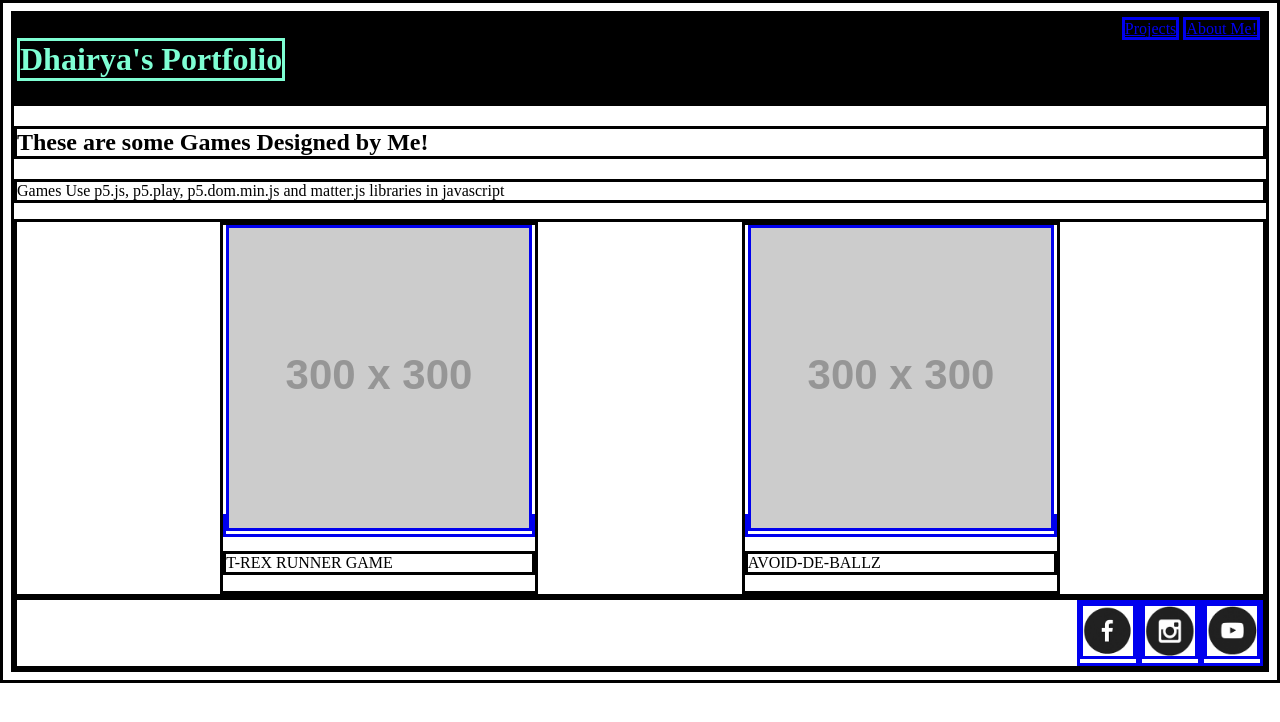
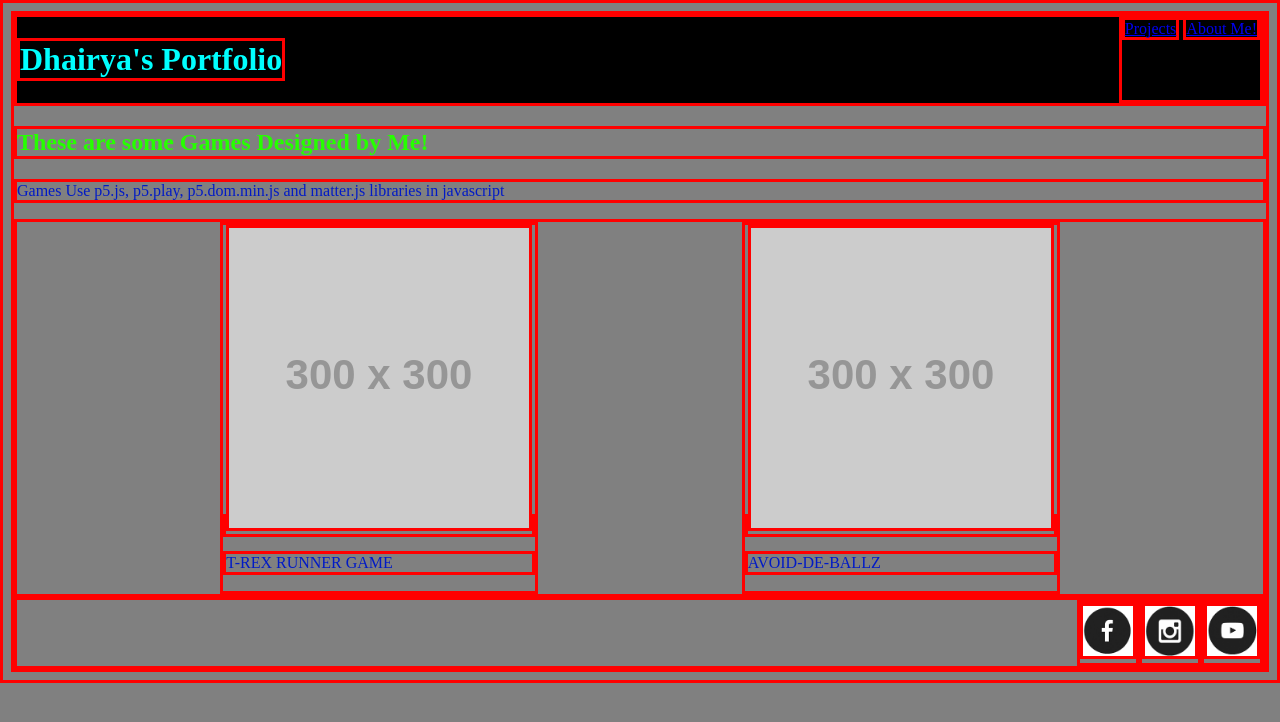
Before and after one commit to DhairyaTheGoat/First-ever-Html-game, a plain HTML site: page index.html in a window 1280 px wide. Drawn offline with Linux system fonts and the light colour scheme; placeholder pictures from the web are drawn by us.

Commit message:
Add files via upload

```diff
--- a/style.css
+++ b/style.css
@@ -1,10 +1,18 @@
 h1{
-    color:aquamarine
+    color:cyan
 }
 *{
-        border:solid
+        border:solid;
+        border-color:#f00;
     }
 
+h2{
+    color: #26ff00
+}
+
+p{
+    color:#001ac6
+}
 .header{
   background-color:black;
   display:flex;
@@ -21,3 +29,7 @@ h1{
     justify-content:flex-end;
     display:flex;
 }
+
+body{
+    background:#808080;
+}
```
